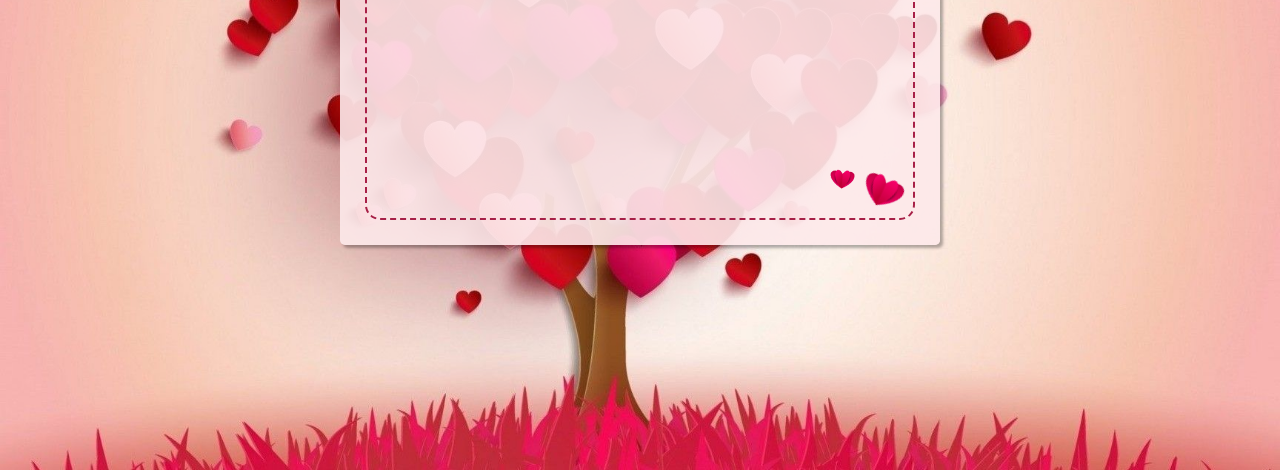
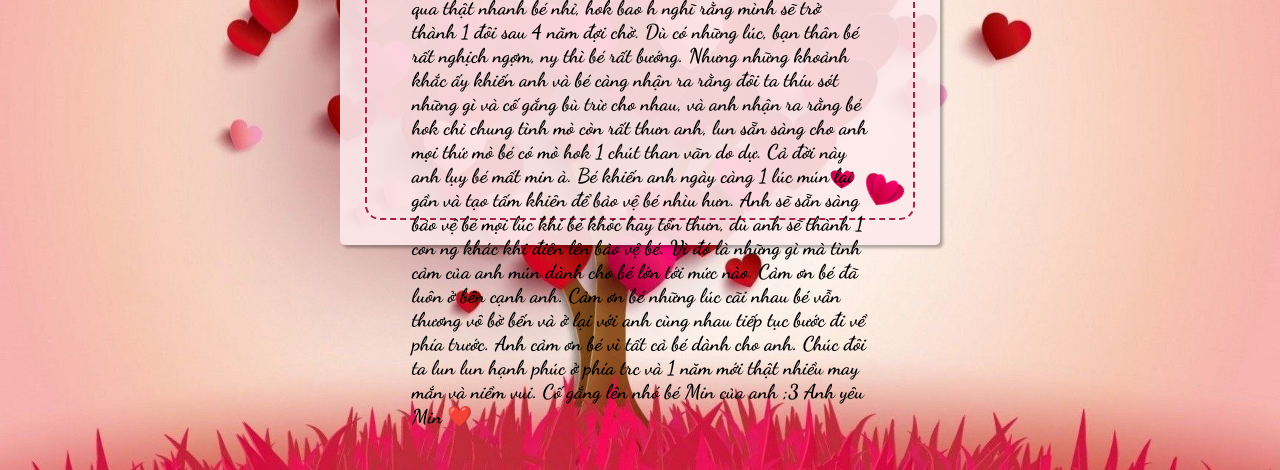
Before and after one commit to Yiunny/chi-co-min-hoi, a plain HTML site: page mail.html in a window 1280 px wide. Shown: the part 330-800 px from the top of the page. Drawn offline with nearby package versions, Linux system fonts and the light colour scheme.

Commit message:
Update mail.html
Fulfill text

```diff
--- a/mail.html
+++ b/mail.html
@@ -6,7 +6,7 @@
     <meta name="viewport" content="width=device-width, initial-scale=1.0">
     <link rel="website icon" type="png" href="image/traitym.png">
     <link rel="stylesheet" href="mail.css">
-    <title>Gửi em!</title>
+    <title>Gửi Min~</title>
 </head>
 <body>
     <div class="warpper preloading">
@@ -21,10 +21,28 @@
                 </div>
                 <div class="content">
                     <div class="title">
-                        <h2>Gửi min iu của anh</h2>
+                        <h2>Gửi min iu của anh...</h2>
                     </div>
                     <p>
-                        Tưa cóa j cạ :/
+                        Cảm ơn bé đã đến bên anh suốt nửa năm qua.
+                        Thời gian trôi qua thật nhanh bé nhỉ, hok
+                         bao h nghĩ rằng mình sẽ trở thành 1 đôi sau 4
+                         năm đợi chờ. Dù có những lúc, bạn thân bé rất
+                          nghịch ngợm, ny thì bé rất bướng. Nhưng những khoảnh
+                          khắc ấy khiến anh và bé càng nhận ra rằng đôi ta thíu sót
+                          những gì và cố gắng bù trừ cho nhau, và anh nhận ra rằng
+                          bé hok chỉ chung tình mò còn rất thưn anh, lun sẵn sàng
+                          cho anh mọi thứ mò bé có mò hok 1 chút than vãn do dự.
+                          Cả đời này anh lụy bé mất min à. Bé khiến anh ngày càng 1 lúc
+                          mún lại gần và tạo tấm khiên để bảo vệ bé nhìu hưn. Anh sẽ
+                          sẵn sàng bảo vệ bé mọi lúc khi bé khóc hay tổn thưn, dù anh
+                          sẽ thành 1 con ng khác khi điên lên bảo vệ bé. Vì đó là những
+                          gì mà tình cảm của anh mún dành cho bé lớn tới mức nào. Cảm ơn bé
+                          đã luôn ở bên cạnh anh. Cảm ơn bé những lúc cãi nhau bé vẫn thương
+                          vô bờ bến và ở lại với anh cùng nhau tiếp tục bước đi về phía trước.
+                          Anh cảm ơn bé vì tất cả bé dành cho anh. Chúc đôi ta lun lun hạnh phúc
+                          ở phía trc và 1 năm mới thật nhiều may mắn và niềm vui. Cố gắng lên nhó
+                          bé Min của anh ;3 Anh yêu Min ❤️
                     </p>
                 </div>
             </div>
```
